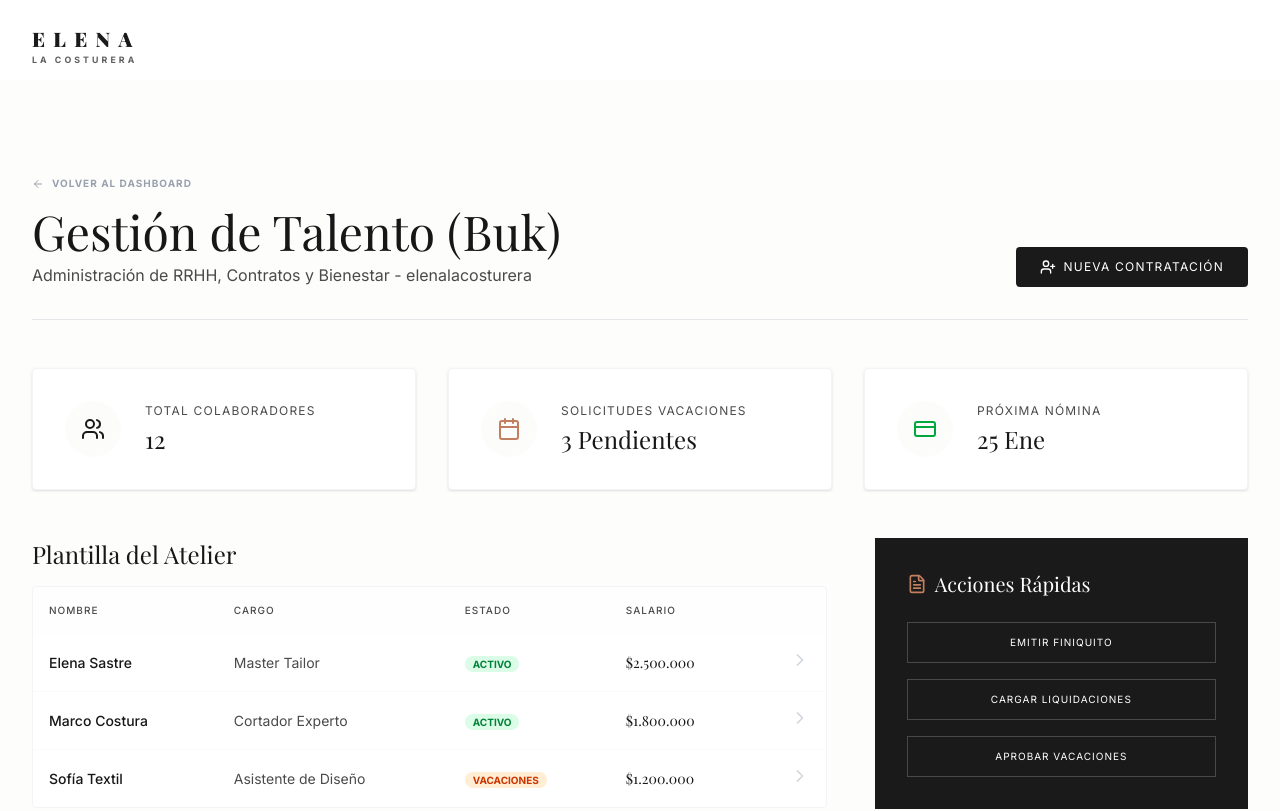
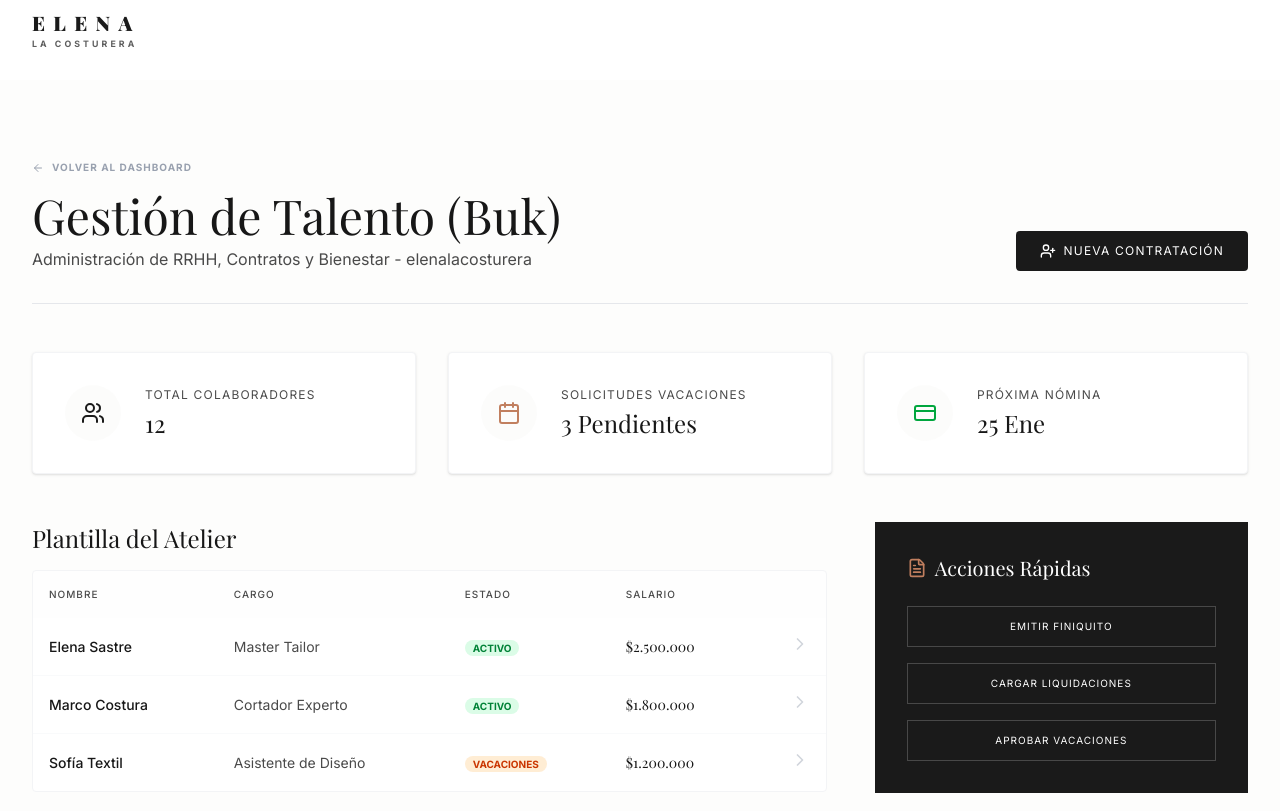
Before and after one commit to Gaz-Style/elena-atelier, a Next.js app: page /admin/hr in a window 1280 px wide. Shown: the top 811 px of the page. Built offline with nearby package versions, Linux system fonts and the light colour scheme; a web font is replaced by a local one.

Commit message:
style: reduce gap between header and content in admin pages

```diff
--- a/src/app/admin/crm/page.tsx
+++ b/src/app/admin/crm/page.tsx
@@ -16,7 +16,7 @@ export default async function CRMPage() {
   return (
     <div className="min-h-screen bg-gray-50 font-sans pb-24">
 
-      <main className="max-w-7xl mx-auto px-8 pt-16 md:pt-24 space-y-8">
+      <main className="max-w-7xl mx-auto px-8 pt-20 space-y-8">
         <header className="flex flex-col md:flex-row justify-between items-start md:items-end gap-6 border-b border-gray-200 pb-8">
           <div>
             <Link href="/admin" className="text-[10px] uppercase tracking-widest font-bold text-gray-400 hover:text-brand-terracotta transition-colors flex items-center gap-2 mb-4">
--- a/src/app/admin/finance/page.tsx
+++ b/src/app/admin/finance/page.tsx
@@ -13,7 +13,7 @@ export default function FinanceDashboard() {
     ];
 
     return (
-        <div className="min-h-screen bg-brand-sand/20 p-8 pt-16 md:pt-24 font-sans">
+        <div className="min-h-screen bg-brand-sand/20 p-8 pt-20 font-sans">
             <div className="max-w-7xl mx-auto space-y-12">
                 <header className="flex flex-col md:flex-row justify-between items-start md:items-end gap-6 border-b border-gray-200 pb-8">
                     <div>
--- a/src/app/admin/hr/page.tsx
+++ b/src/app/admin/hr/page.tsx
@@ -18,7 +18,7 @@ export default function HRDashboard() {
     ];
 
     return (
-        <div className="min-h-screen bg-brand-sand/20 p-8 pt-16 md:pt-24 font-sans">
+        <div className="min-h-screen bg-brand-sand/20 p-8 pt-20 font-sans">
             <div className="max-w-7xl mx-auto space-y-12">
                 <header className="flex justify-between items-end border-b border-gray-200 pb-8">
                     <div>
--- a/src/app/admin/layout.tsx
+++ b/src/app/admin/layout.tsx
@@ -9,8 +9,8 @@ export default function AdminLayout({
   return (
     <div className="flex flex-col min-h-screen">
       {/* Admin Topbar */}
-      <header className="bg-transparent h-16 flex items-center px-6 md:px-8 absolute top-0 w-full z-50">
-        <Link href="/admin" className="flex flex-col items-stretch justify-center w-max mt-8">
+      <header className="bg-transparent h-16 flex items-center px-6 md:px-8 absolute top-0 w-full z-50 pointer-events-none">
+        <Link href="/admin" className="flex flex-col items-stretch justify-center w-max pointer-events-auto">
             <div className="flex justify-between w-full font-serif text-xl font-black uppercase text-brand-charcoal leading-none tracking-widest">
                 <span>E</span><span>L</span><span>E</span><span>N</span><span>A</span>
             </div>
--- a/src/app/admin/marketing/page.tsx
+++ b/src/app/admin/marketing/page.tsx
@@ -13,7 +13,7 @@ export default function MarketingDashboard() {
     ];
 
     return (
-        <div className="min-h-screen bg-brand-sand/20 p-8 pt-16 md:pt-24 font-sans">
+        <div className="min-h-screen bg-brand-sand/20 p-8 pt-20 font-sans">
             <div className="max-w-7xl mx-auto space-y-12">
                 <header className="flex justify-between items-end border-b border-gray-200 pb-8">
                     <div>
--- a/src/app/admin/pos/page.tsx
+++ b/src/app/admin/pos/page.tsx
@@ -49,7 +49,7 @@ export default function POSPage() {
     return (
         <div className="min-h-screen bg-gray-50 flex font-sans">
             {/* Product Selection Area */}
-            <div className="flex-1 p-8 pt-16 md:pt-24 space-y-8 overflow-y-auto">
+            <div className="flex-1 p-8 pt-20 space-y-8 overflow-y-auto">
                 <div className="mb-4">
                     <Link href="/admin" className="text-[10px] uppercase tracking-widest font-bold text-gray-400 hover:text-brand-terracotta transition-colors flex items-center gap-2 w-fit">
                         <ArrowLeft className="w-3 h-3" /> Volver al Dashboard
--- a/src/app/admin/production/page.tsx
+++ b/src/app/admin/production/page.tsx
@@ -15,7 +15,7 @@ export default function ProductionPage() {
     const stages = ['Ingresado', 'Corte', 'Confección', 'Fitting', 'Final QC'];
 
     return (
-        <div className="min-h-screen bg-brand-sand/10 p-8 pt-16 md:pt-24 font-sans text-brand-charcoal">
+        <div className="min-h-screen bg-brand-sand/10 p-8 pt-20 font-sans text-brand-charcoal">
             <div className="max-w-screen-2xl mx-auto space-y-12">
                 <header className="flex justify-between items-end border-b border-gray-200 pb-8">
                     <div>
```
